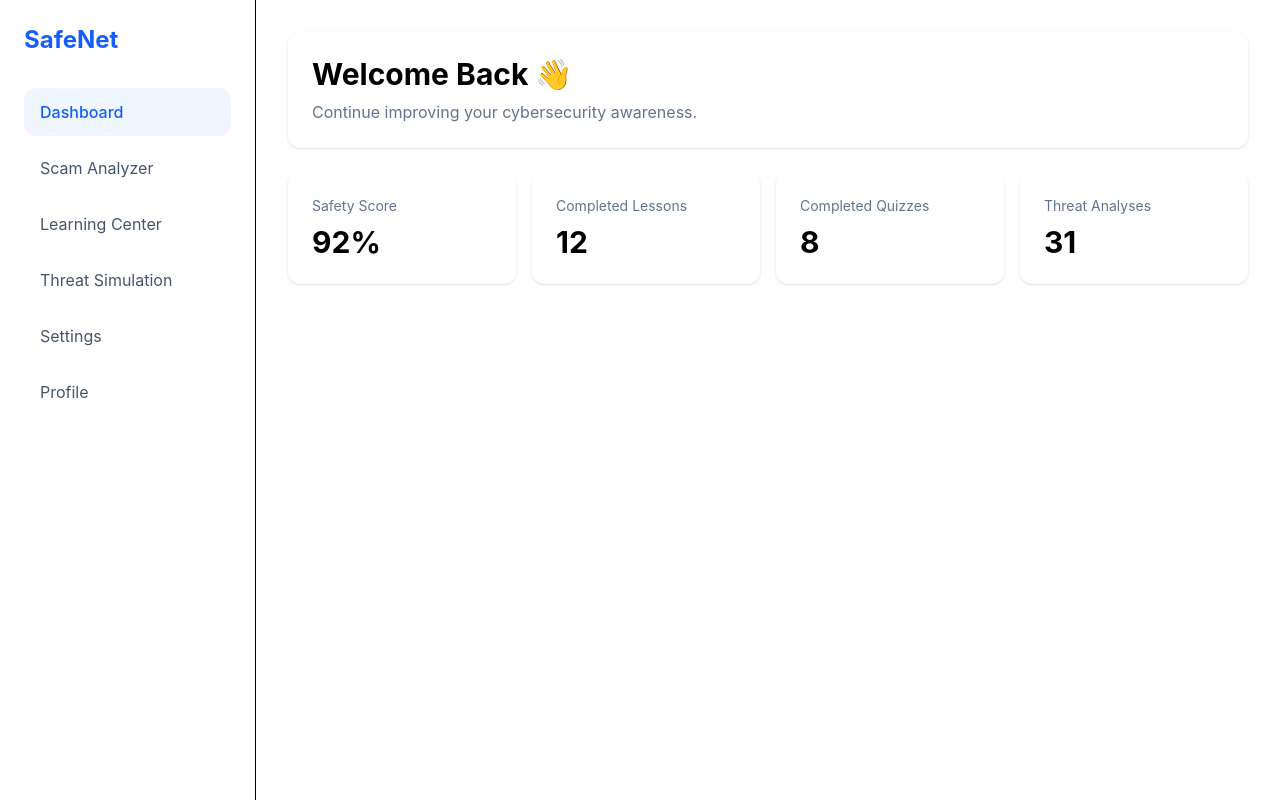
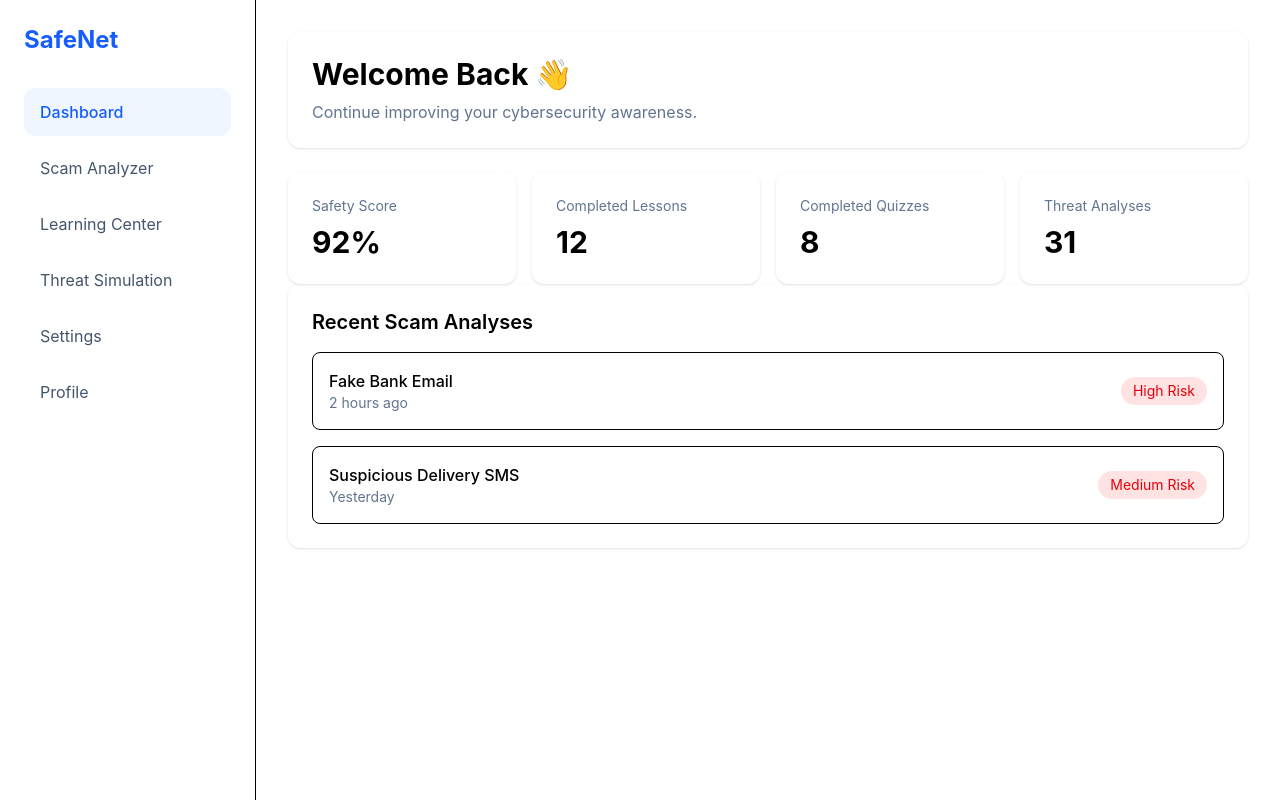
Before and after one commit to Mahdia-Hassani/SafeNet, a React (Vite) app: page /dashboard in a window 1280 px wide. Built offline with nearby package versions, Linux system fonts and the light colour scheme.

Commit message:
Add recent scame analyes section

```diff
--- /dev/null
+++ b/src/components/dashboard/RecentAnalyses.jsx
@@ -0,0 +1,45 @@
+import Card from "../ui/Card";
+
+const analyses = [
+  {
+    id: 1,
+    title: "Fake Bank Email",
+    risk: "High Risk",
+    date: "2 hours ago",
+  },
+  {
+    id: 2,
+    title: "Suspicious Delivery SMS",
+    risk: "Medium Risk",
+    date: "Yesterday",
+  },
+];
+
+function RecentAnalyses() {
+  return (
+    <Card>
+      <h2 className="text-xl font-semibold">Recent Scam Analyses</h2>
+
+      <div className="mt-4 space-y-4">
+        {analyses.map((item) => (
+          <div
+            key={item.id}
+            className="flex items-center justify-between rounded-lg border p-4"
+          >
+            <div>
+              <h3 className="font-medium">{item.title}</h3>
+
+              <p className="text-sm text-slate-500">{item.date}</p>
+            </div>
+
+            <span className="rounded-full bg-red-100 px-3 py-1 text-sm text-red-600">
+              {item.risk}
+            </span>
+          </div>
+        ))}
+      </div>
+    </Card>
+  );
+}
+
+export default RecentAnalyses;
--- a/src/pages/Dashboard.jsx
+++ b/src/pages/Dashboard.jsx
@@ -3,6 +3,7 @@ import DashboardLayout from "../layouts/DashboardLayout";
 import Card from "../components/ui/Card";
 import StatCard from "../components/dashboard/StatCard";
 import dashboardStats from "../data/dashboardStats";
+import RecentAnalyses from "../components/dashboard/RecentAnalyses";
 
 function Dashboard() {
   return (
@@ -22,6 +23,7 @@ function Dashboard() {
           ))}
         </div>
       </div>
+      <RecentAnalyses />
     </DashboardLayout>
   );
 }
```
